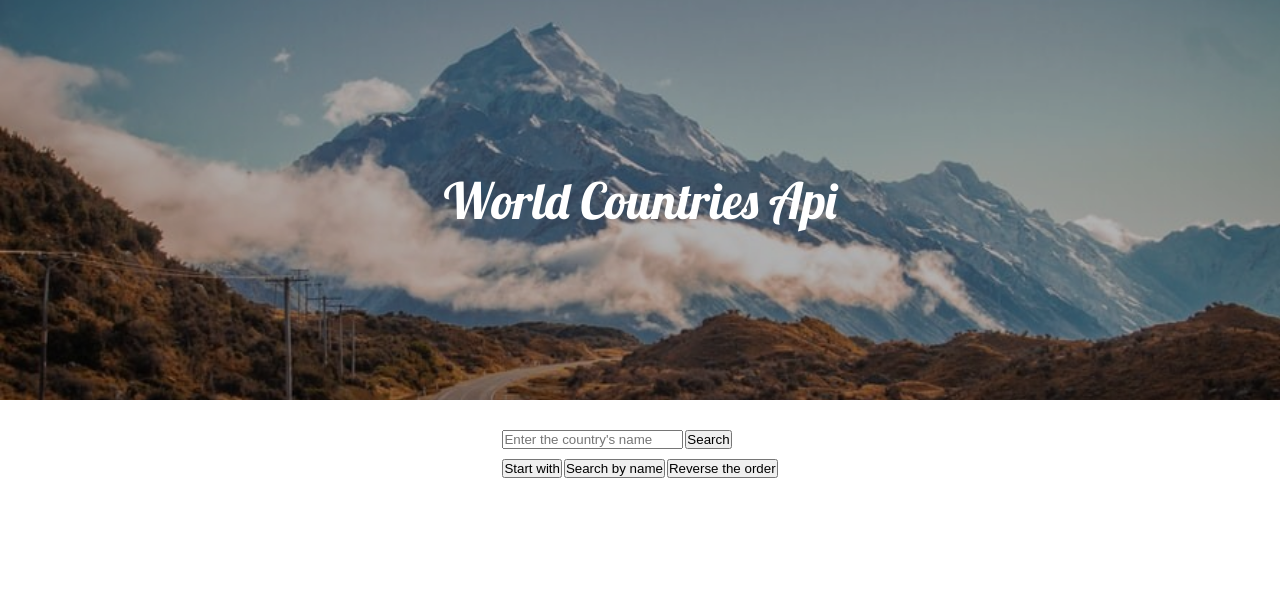
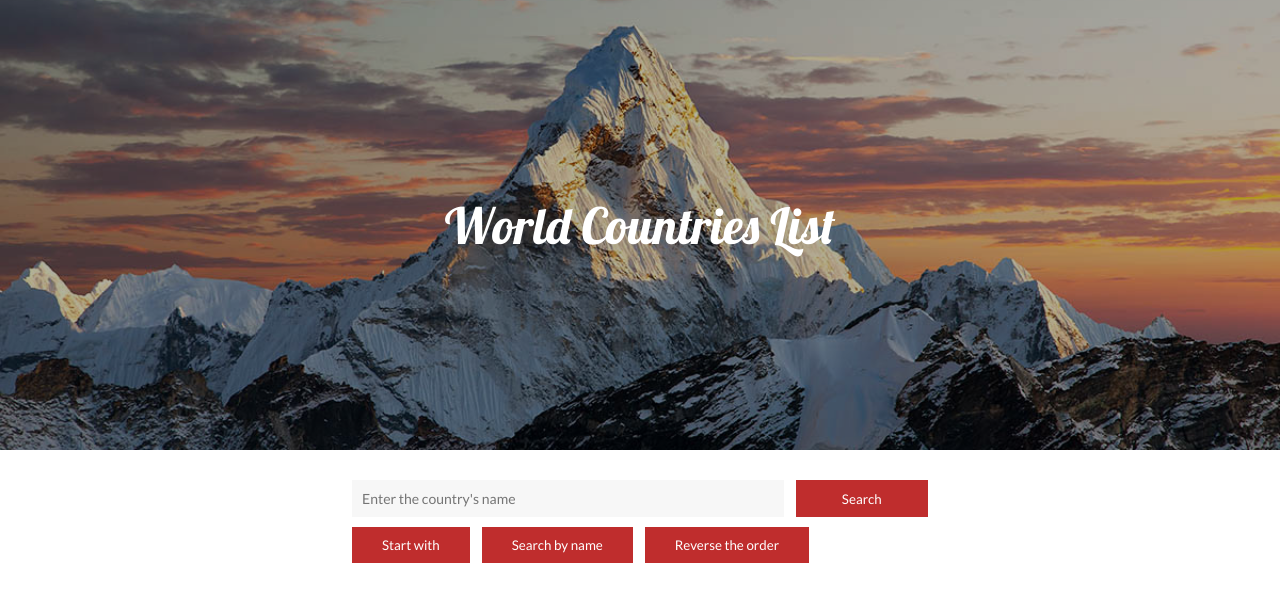
Before and after one commit to anyariazantceva/worldCountriesApi, a website: page index.html in a window 1280 px wide. Drawn offline with nearby package versions, Linux system fonts and the light colour scheme; files that its build step writes are made by us from their sources; no server answers.

Commit message:
Wrote styles for the app

```diff
--- a/index.html
+++ b/index.html
@@ -12,13 +12,13 @@
 <body>
     <div class="page__container">
         <div class="page__header">
-            <div class="page__title">World Countries Api</div>
+            <div class="page__title">World Countries List</div>
         </div>
         <div class="page__search search">
             <div class="search__group">
                 <label class="search__label"></label>
                 <input type="text" class="search__control" placeholder="Enter the country's name">
-                <button class="btn search__btn btn-search">Search</button>
+                <button class="btn btn-search">Search</button>
             </div>
             <div class="search__action">
                 <button class="btn search__btn btn-start">Start with</button>
--- a/js/script.js
+++ b/js/script.js
@@ -5,6 +5,7 @@ const nameBtn = document.querySelector('.btn-name');
 const reverseBtn = document.querySelector('.btn-reverse');
 const searchInput = document.querySelector('.search__control');
 const list = 'https://restcountries.eu/rest/v2/all';
+
 function loadData () {
     showSpinner();
     fetch(list)
@@ -63,8 +64,6 @@ function showCountries (array) {
         capitalBlock.textContent = item.capital !=='' ? `Capital: ${item.capital}`: 'There is no capital'
         imageBlock.append(imagePic);
         block.append(imageBlock, textBlock, capitalBlock);
-
-        //block.append(flag);
         container.append(block);
 
     })
--- a/scss/_common.scss
+++ b/scss/_common.scss
@@ -28,11 +28,11 @@ body {
     position: relative;
     font-family: $font-title;
     width: 100%;
-    max-height: 40rem;
-    height: 40rem;
+    max-height: 45rem;
+    height: 45rem;
     font-size: 5rem;
     padding: 4rem;
-    background: 50% 40% / cover no-repeat url(../bg1.jpg);
+    background: 50% 40% / cover no-repeat url(../bg5.jpg);
     color: $color-white;
     &::after {
       content: '';
@@ -56,19 +56,40 @@ body {
 
 .search {
   margin-top: 3rem;
+  width: 45%;
   &__group {
     margin-bottom: 1rem;
+    display: flex;
+    justify-content: space-between;
+  }
+  &__label {
+    position: absolute;
+    display: none;
+    z-index: -1;
+  }
+  &__control {
+    display: block;
+    outline: none;
+    border: none;
+    background-color: #f7f7f7;
+    font-family: inherit;
+    font-size: 1.4rem;
+    width: 75%;
+    padding: 10px;
+  }
+  &__btn {
+    margin-right: 1rem;
   }
 }
 
 .countries {
   display: grid;
-  grid-template-columns: repeat(4, 1fr);
+  grid-template-columns: repeat(5, 1fr);
   grid-gap: 2rem;
   margin-top: 2rem;
 
   &__item {
-    background-color: #e4acee;
+    background-color: #f8f6f9;
     width: 20rem;
     height: 20rem;
     color: #000;
@@ -80,7 +101,10 @@ body {
     font-size: 1.6rem;
     font-weight: bold;
     text-align: center;
-
+    transition: transform 1s;
+    &:hover {
+      transform: scale(1.1);
+    }
   }
 
   &__image {
@@ -94,3 +118,23 @@ body {
     height: 100%;
   }
 }
+
+.btn {
+  display: inline-block;
+  outline: none;
+  border: none;
+  font-family: inherit;
+  background-color: #bf2d2d;
+  padding: 1rem 3rem;
+  color: $color-white;
+  transition: background-color 1s, transform 1s;
+  &:hover, &:focus, &:active {
+    background-color: #e24949;
+  }
+  &:active {
+    transform: translateY(4px);
+  }
+  &-search {
+    width: 23%;
+  }
+}
```
Also changed, not shown: bg3.jpg (added), bg4.jpeg (added), bg5.jpg (added), bg6.jpg (added).
